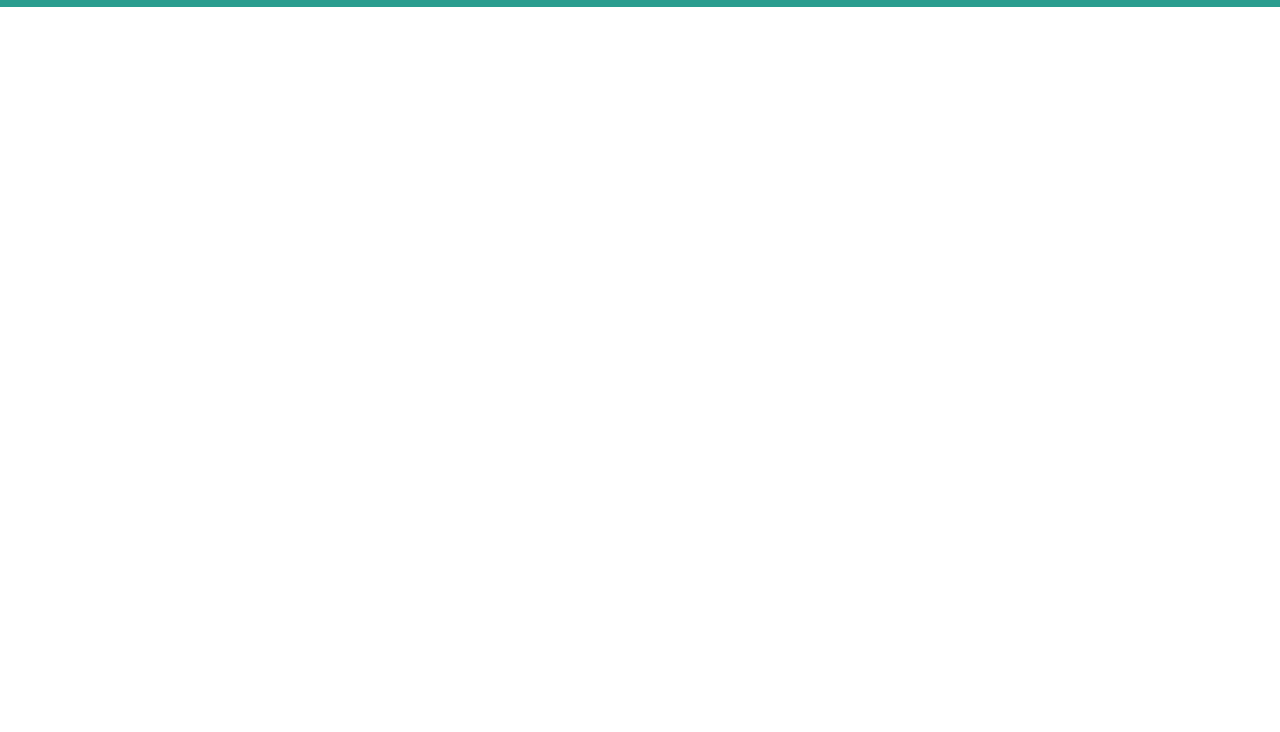
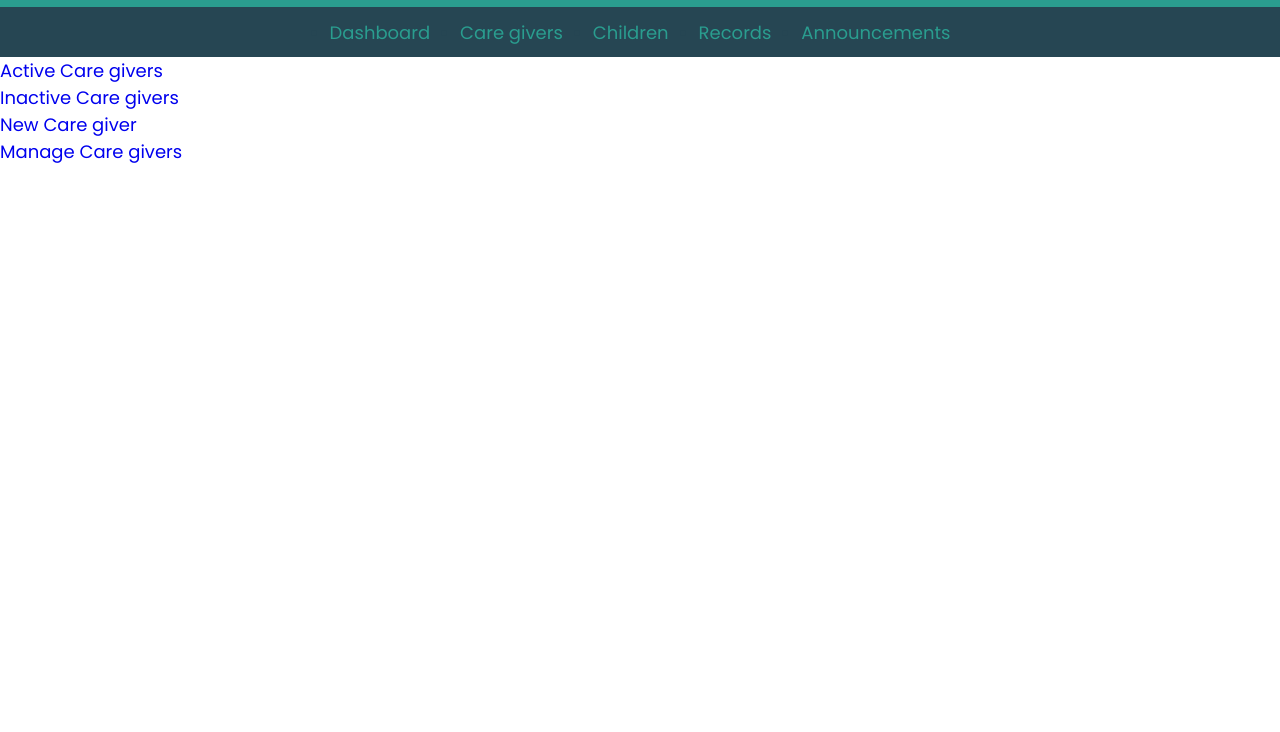
Before and after one commit to mfadhili/Furaha-Center, a plain HTML site: page index.html in a window 1280 px wide. Shown: the part 68-800 px from the top of the page. Drawn offline with Linux system fonts and the light colour scheme.

Commit message:
feat: add mid nav bar with styling
put styling in nav-bar.css with styling specific to mid nav-bar.

```diff
--- a/css/main.css
+++ b/css/main.css
@@ -31,10 +31,12 @@ body {
 a {
   text-decoration: none;
 }
+.top-nav {
+
+}
 
 /* Top Nav section*/
 .top-header {
-  position: fixed;
   width: 100%;
   background-color: var(--clr-primary);
 
--- /dev/null
+++ b/css/nav-bar.css
@@ -0,0 +1,46 @@
+/* CSS file for nav bar*/
+
+/* Fonts import: Poppins*/
+@import url('https://fonts.googleapis.com/css2?family=Poppins:ital,wght@0,200;0,300;0,400;0,500;0,600;0,700;1,500;1,600;1,700&display=swap');
+
+
+/* Colors from palette https://coolors.co/palette/264653-2a9d8f-e9c46a-f4a261-e76f51 */
+
+:root {
+  --clr-primary: #2A9D8F;
+  --clr-dark: #264653;
+  --clr-accent-light: #E9C46A;
+  --clr-accent: #F4A261;
+  --clr-accent-dark: #E76F51;
+
+  /*  Font Weights*/
+  --fw-normal: 400;
+  --fw-lightBold: 500;
+  --fw-bold: 600;
+  --fw-black: 700;
+}
+
+.nav-bar {
+  width: 100%;
+  background-color: var(--clr-dark);
+
+  display: flex;
+  justify-content: center;
+}
+
+.nav-container {
+  width: 50%;
+  margin-top: 2px;
+  margin-bottom: 2px;
+}
+
+.nav-container ul {
+  display: flex;
+  justify-content: space-between;
+  align-items: center;
+  margin: .6rem;
+}
+
+.nav-container ul a {
+  color: var(--clr-primary);
+}
--- a/index.html
+++ b/index.html
@@ -5,11 +5,12 @@
     <title>Social Workers</title>
     <!-- Style sheet-->
     <link rel="stylesheet" href="css/main.css">
+    <link rel="stylesheet" href="./css/nav-bar.css">
     <!-- Font awesome link for Icons-->
      <link rel="stylesheet" href="https://cdnjs.cloudflare.com/ajax/libs/font-awesome/4.7.0/css/font-awesome.min.css">
 </head>
 <body>
-
+    <div class="fixed-nav">
         <!-- Top Nav bar -->
         <div class="top-header">
             <nav>
@@ -41,6 +42,33 @@
             </nav>
         </div>
 
-    <!-- -->
+        <!-- Mid Nav bar-->
+        <div class="nav-bar">
+            <div class="nav-container">
+                <ul>
+                    <li><a href="#">Dashboard</a></li>
+                    <li><a href="#">Care givers</a></li>
+                    <li><a href="#">Children</a></li>
+                    <li><a href="#">Records</a></li>
+                    <li><a href="#">Announcements</a></li>
+                </ul>
+            </div>
+        </div>
+
+        <!--Sidebar-->
+        <div class="side-bar">
+            <div class="side-container">
+                <ul>
+                    <li><a href="#">Active Care givers</a></li>
+                    <li><a href="#">Inactive Care givers</a></li>
+                    <li><a href="#">New Care giver</a></li>
+                    <li><a href="#">Manage Care givers</a></li>
+                </ul>
+            </div>
+        </div>
+
+
+    </div>
+
 </body>
 </html>
```
Lines whose indentation alone changed are shown as unchanged.
